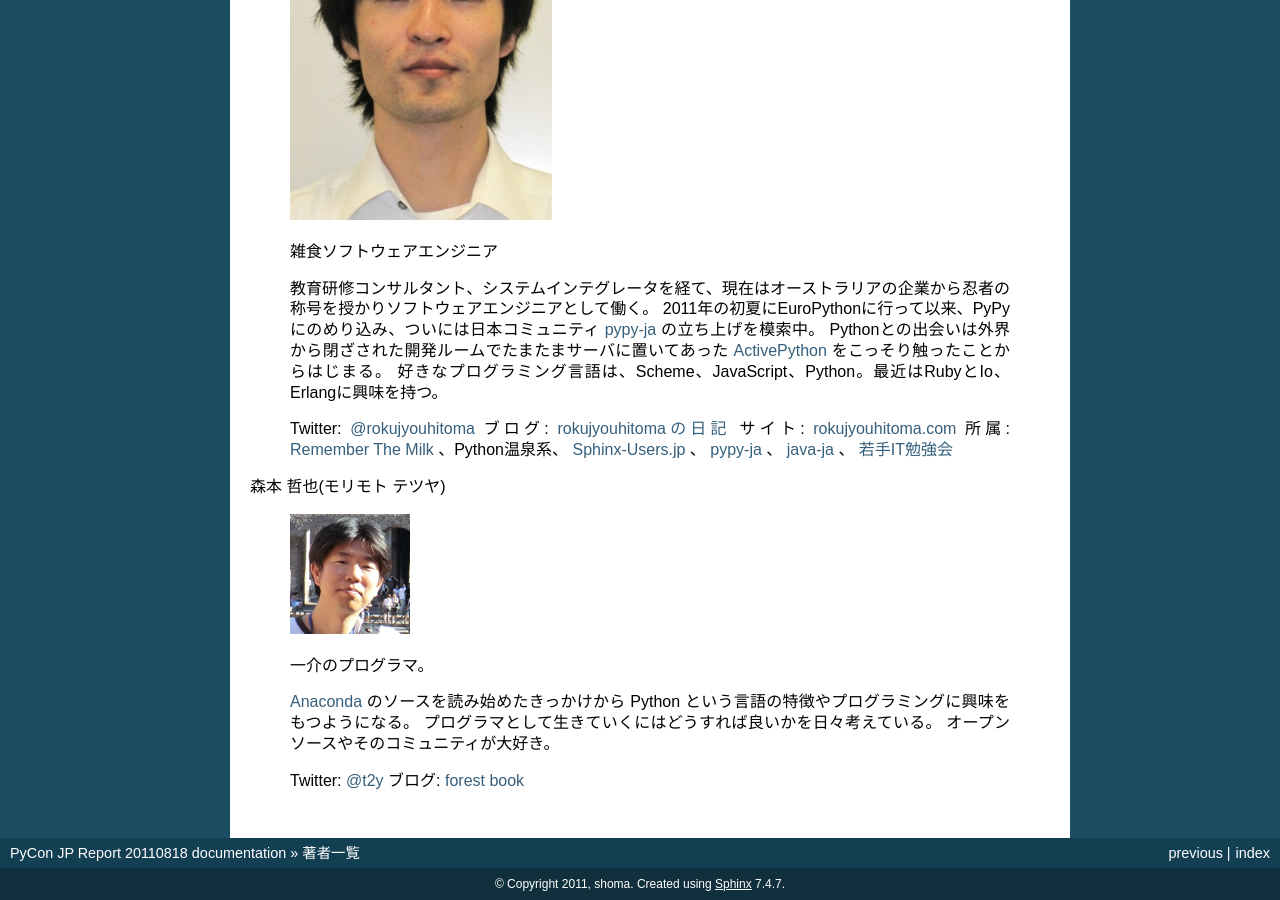
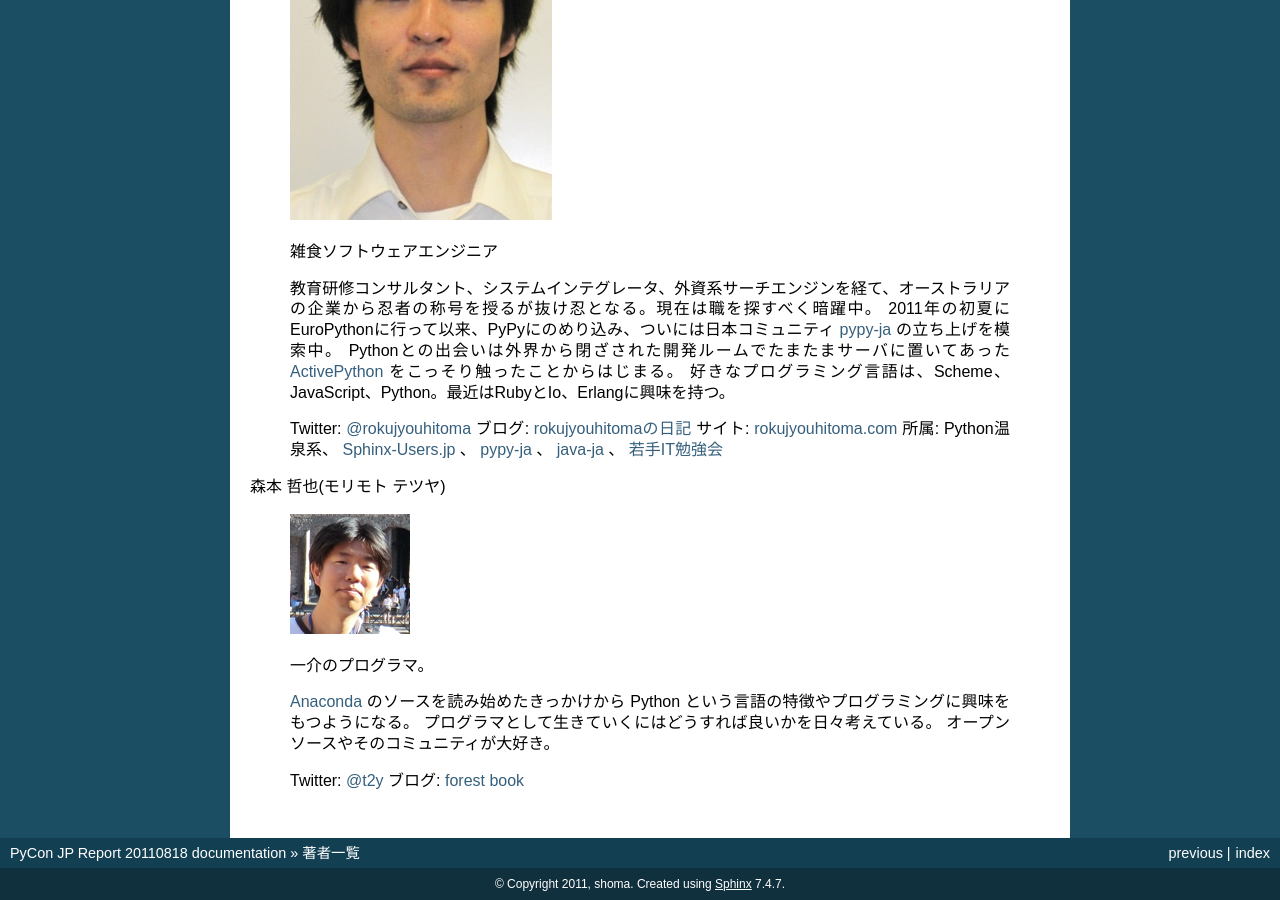
Before and after one commit to michilu/pyconjp-management-side-report, a Sphinx documentation site: the page built from sphinx/authors.rst, in a window 1280 px wide and 900 px high, scrolled down 4880 px. Built offline with Sphinx 7.4.7, drawn with Linux system fonts in a browser that asks for light colours.

```diff
--- a/sphinx/authors.rst
+++ b/sphinx/authors.rst
@@ -99,7 +99,7 @@
 
    雑食ソフトウェアエンジニア
 
-   教育研修コンサルタント、システムインテグレータを経て、現在はオーストラリアの企業から忍者の称号を授かりソフトウェアエンジニアとして働く。
+   教育研修コンサルタント、システムインテグレータ、外資系サーチエンジンを経て、オーストラリアの企業から忍者の称号を授るが抜け忍となる。現在は職を探すべく暗躍中。
    2011年の初夏にEuroPythonに行って以来、PyPyにのめり込み、ついには日本コミュニティ `pypy-ja <https://groups.google.com/forum/#!forum/pypy-ja>`_ の立ち上げを模索中。
    Pythonとの出会いは外界から閉ざされた開発ルームでたまたまサーバに置いてあった `ActivePython <http://www.activestate.com/activepython>`_ をこっそり触ったことからはじまる。
    好きなプログラミング言語は、Scheme、JavaScript、Python。最近はRubyとIo、Erlangに興味を持つ。
@@ -107,7 +107,7 @@
    Twitter: `@rokujyouhitoma <http://twitter.com/#!/rokujyouhitoma/>`_
    ブログ: `rokujyouhitomaの日記 <http://d.hatena.ne.jp/rokujyouhitoma/>`_
    サイト: `rokujyouhitoma.com <http://rokujyouhitoma.com>`_
-   所属: `Remember The Milk <https://www.rememberthemilk.com/about/>`_ 、Python温泉系、 `Sphinx-Users.jp <http://sphinx-users.jp/>`_ 、 `pypy-ja <https://groups.google.com/forum/#!forum/pypy-ja>`_ 、 `java-ja <http://java-ja.yoshiori.org/>`_ 、 `若手IT勉強会 <http://www7.atwiki.jp/young-study/>`_
+   所属: Python温泉系、 `Sphinx-Users.jp <http://sphinx-users.jp/>`_ 、 `pypy-ja <https://groups.google.com/forum/#!forum/pypy-ja>`_ 、 `java-ja <http://java-ja.yoshiori.org/>`_ 、 `若手IT勉強会 <http://www7.atwiki.jp/young-study/>`_
 
 森本 哲也(モリモト テツヤ)
 
```
Also changed, not shown: sphinx/report.rst (+44 -2 lines).
